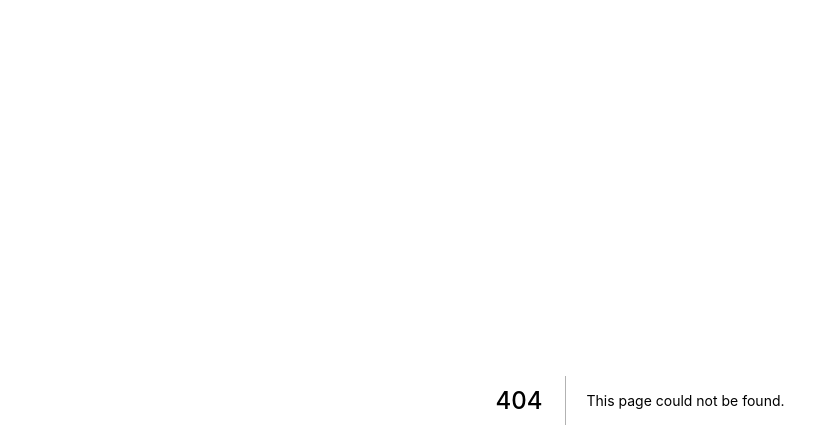
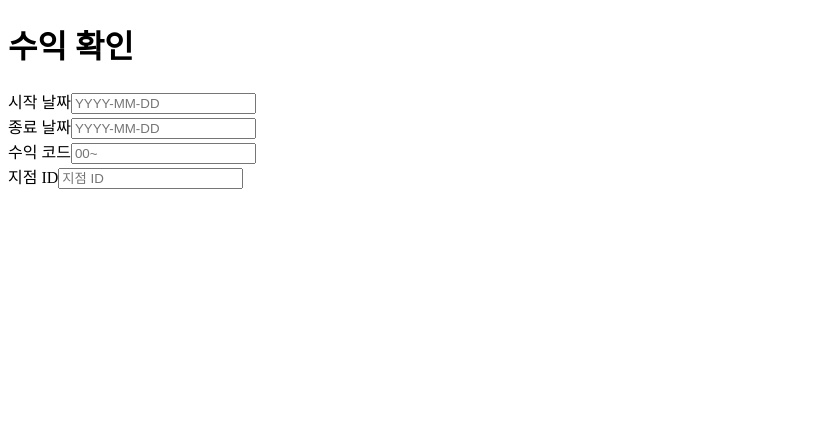
Before and after one commit to leedhfsd/Frontend, a Next.js app: page /profit-view in a window 1280 px wide. Before the commit this address had no page. Shown: the top 448 px of the page, without its empty margins (0-839 px from the left). Built offline with nearby package versions, Linux system fonts and the light colour scheme.

Commit message:
page update

```diff
--- /dev/null
+++ b/pages/profit-enter.js
@@ -0,0 +1,5 @@
+export default function ProfitEnter() {
+  return <div>
+    <h1>수익입력</h1>
+  </div>
+}
--- /dev/null
+++ b/pages/profit-view.js
@@ -0,0 +1,26 @@
+
+export default function Profit() {
+  return (
+  <div>
+    <h1>수익 확인</h1>
+    <form className="flex flex-row">
+      <div className="flex flex-col">
+        <label>시작 날짜</label>
+        <input placeholder="YYYY-MM-DD"/>
+      </div>
+      <div className="flex flex-col">
+        <label>종료 날짜</label>
+        <input placeholder="YYYY-MM-DD"/>
+      </div>
+      <div className="flex flex-col">
+        <label>수익 코드</label>
+        <input placeholder="00~"/>
+      </div>
+      <div className="flex flex-col">
+        <label>지점 ID</label>
+        <input placeholder="지점 ID"/>
+      </div>
+    </form>
+  </div>
+  )
+}
--- a/pages/profit.js
+++ /dev/null
@@ -1,6 +0,0 @@
-
-export default function Profit() {
-  return <div>
-    <h1>profit</h1>
-  </div>
-}
--- /dev/null
+++ b/pages/spending-enter.js
@@ -0,0 +1,5 @@
+export default function SpendingEnter() {
+  return <div>
+    <h1>지출입력</h1>
+  </div>
+}
```
Also changed, not shown: components/NavBar.js (+10 -4 lines), pages/spending-view.js (renamed from pages/spending.js).
